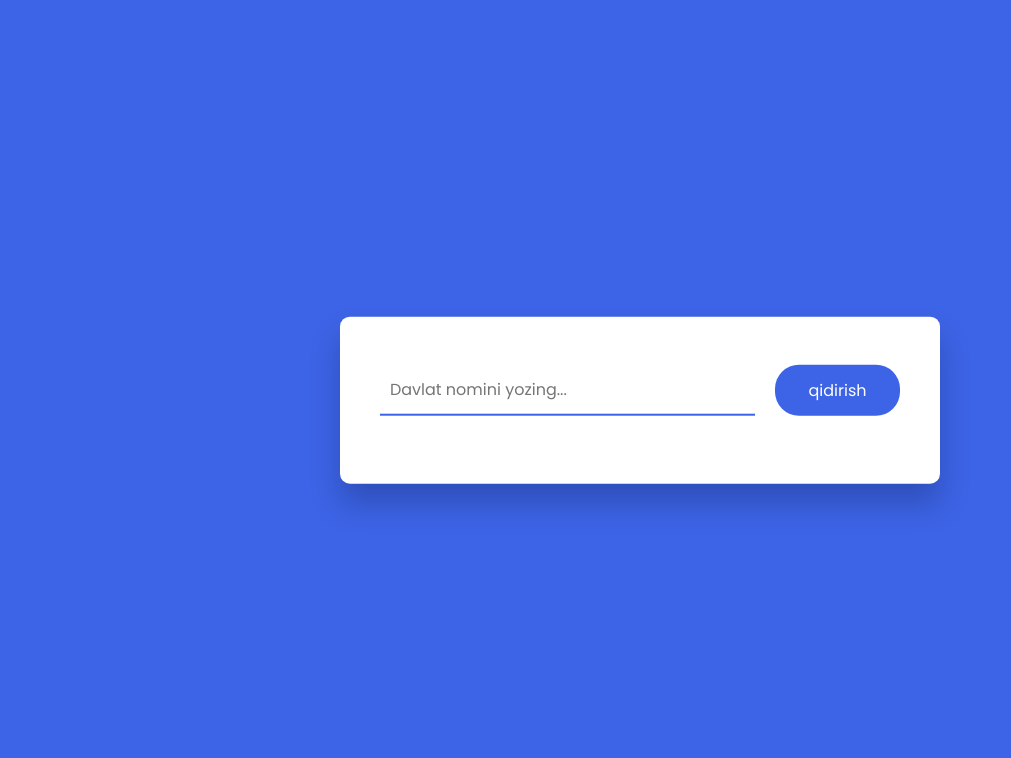
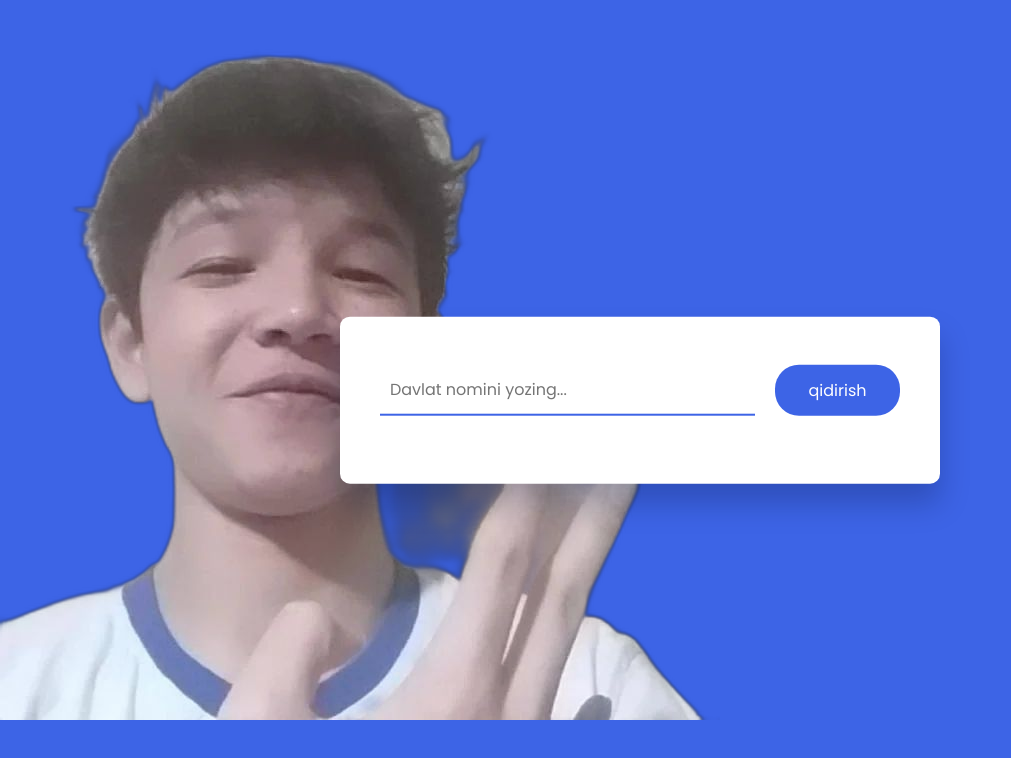
Before and after one commit to xojiakbar14/xojiakbar, a plain HTML site: page index.html in a window 1280 px wide. Shown: the whole page, without its empty margins (0-1011 px from the left). Drawn offline with Linux system fonts and the light colour scheme; the site is published under a folder, as on GitHub Pages, so addresses that start at the root find nothing.

Commit message:
Add files via upload

```diff
--- a/index.html
+++ b/index.html
@@ -12,8 +12,8 @@
     />
   </head>
   <body>
-    <div class="xojik">
-   <img src="/image xojik.png" alt="">
+    <div>
+      <img src="./image xojik.png" alt="" />
     </div>
     <div class="container">
       <div class="search-wrapper">
```
